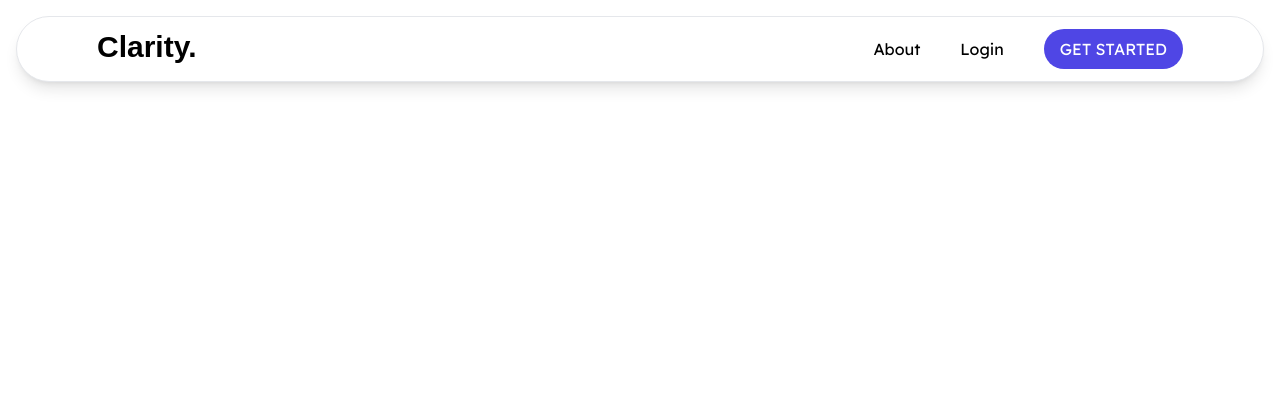
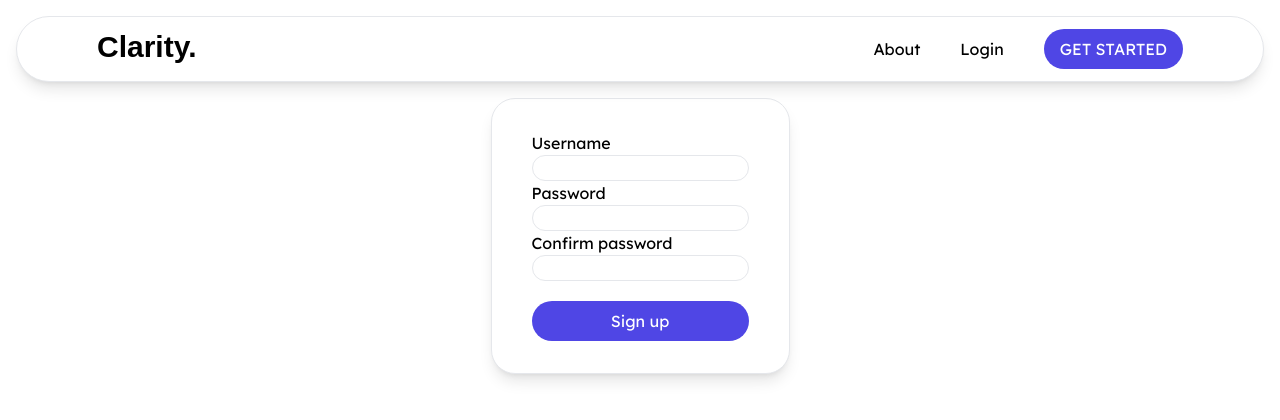
Before and after one commit to aligabr03/clarity, an Angular app in the folder client/: page /signup in a window 1280 px wide. Shown: the top 420 px of the page. Built offline with nearby package versions, Linux system fonts and the light colour scheme; a web font is replaced by a local one.

Commit message:
feat(signup): Basic sign up components

```diff
--- /dev/null
+++ b/client/src/app/components/signup-form/signup-form.component.html
@@ -0,0 +1,13 @@
+<form class="flex flex-col rounded-3xl border bg-white px-10 py-8 shadow-lg">
+  <label for="usr">Username</label>
+  <input id="usr" class="rounded-full border px-3" />
+  <label for="pass">Password</label>
+  <input id="pass" class="rounded-full border px-3" />
+  <label for="passconfirm">Confirm password</label>
+  <input id="passconfirm" class="rounded-full border px-3" />
+  <button
+    class="mt-5 rounded-full bg-indigo-600 px-4 py-2 text-white transition-transform hover:scale-110 hover:bg-indigo-500"
+  >
+    Sign up
+  </button>
+</form>
--- a/client/src/app/pages/home-page/home-page.component.html
+++ b/client/src/app/pages/home-page/home-page.component.html
@@ -12,6 +12,10 @@
         GET STARTED
       </button>
     </div>
-    <img class="mx-12 h-80" src="assets/images/coinstack.png" alt="" />
+    <img
+      class="pointer-events-none mx-12 h-80"
+      src="assets/images/coinstack.png"
+      alt=""
+    />
   </div>
 </div>
--- a/client/src/app/pages/signup-page/signup-page.component.html
+++ b/client/src/app/pages/signup-page/signup-page.component.html
@@ -1 +1,4 @@
 <app-navbar></app-navbar>
+<div class="flex flex-col items-center justify-center">
+  <app-signup-form></app-signup-form>
+</div>
--- a/client/src/app/pages/signup-page/signup-page.component.ts
+++ b/client/src/app/pages/signup-page/signup-page.component.ts
@@ -1,9 +1,10 @@
 import { Component } from '@angular/core';
 import { NavbarComponent } from '../../components/navbar/navbar.component';
+import { SignupFormComponent } from '../../components/signup-form/signup-form.component';
 
 @Component({
   selector: 'app-signup-page',
-  imports: [NavbarComponent],
+  imports: [NavbarComponent, SignupFormComponent],
   templateUrl: './signup-page.component.html',
   styleUrl: './signup-page.component.css',
 })
```
Also changed, not shown: client/src/app/components/signup-form/signup-form.component.ts (added, +11 -0 lines), client/src/app/components/signup-form/signup-form.component.css (added), 1 other file (tests, documents, lock files or other folders).
